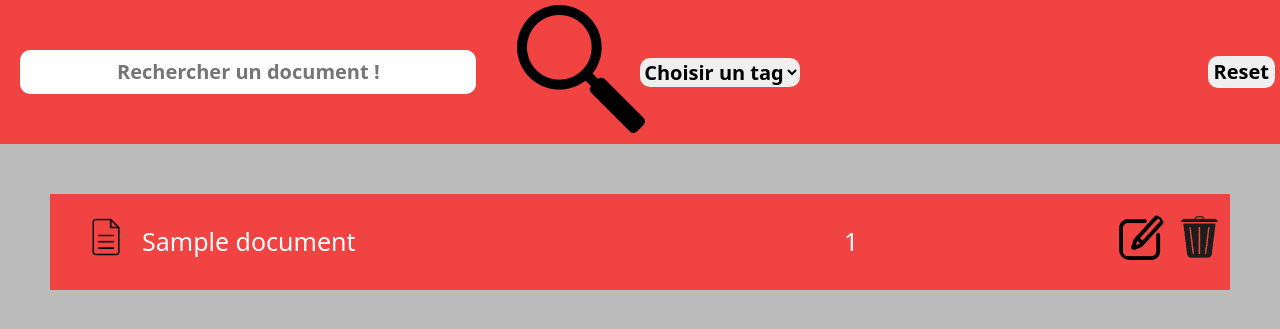
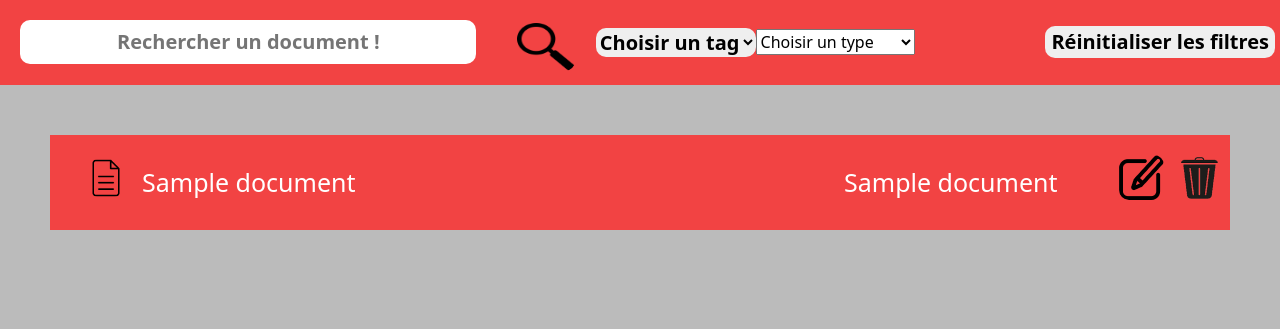
Before and after one commit to DorianLudm/Appli_Pompiers, a Flask app: page /rechercheDocAdmin in a window 1280 px wide. Shown: the part 224-553 px from the top of the page. Run offline with Flask 3, Linux system fonts and the light colour scheme; a user stored in the database is signed in; tables that the repository leaves empty hold one stand-in row (values such as "Sample post"); parts of the project's set-up code (start-up, migrations or seed data) failed here and were passed over; some libraries are stand-ins or nearby versions.

Commit message:
Filtres documents admin OK

```diff
--- a/site_web/models.py
+++ b/site_web/models.py
@@ -86,6 +86,7 @@ def get_document_types(idTypeDoc, active_tags,filtre_texte):
                 resultat.append(doc)
         return resultat
     return document
+
 def get_document_id(idDoc):
     return Document.query.get(idDoc)
 
--- a/site_web/static/css/recherche_doc_admin.css
+++ b/site_web/static/css/recherche_doc_admin.css
@@ -12,8 +12,9 @@ div>div,div>form,.tags{
     flex-basis: 30%;
 }
 .loop_research {
-    width: 10%;
-    height: 20%;
+    width: auto;
+    height: 6vh;
+    margin-right: 2%;
 }
 .loop_research>input{
     width: 100%;
@@ -60,7 +61,7 @@ div>div,div>form,.tags{
     justify-content: right;
     flex-basis: auto;
 }
-.tags{
+.tags, .types{
     flex-grow: 1;
     justify-content: left;
     flex-basis: auto;
--- a/site_web/templates/recherche_doc_admin.html
+++ b/site_web/templates/recherche_doc_admin.html
@@ -22,6 +22,17 @@
                     <option value="{{x.nomTag}}" type ="submit">{{x.nomTag}}</option>
                 {% endfor %}
             </select>
+            <div class="types">
+                <select name="types">
+                    <option selected="selected" hidden="hidden">{{ selectType }}</option>
+                    {% if selectType != "Choisir un type" %}
+                        <option value="Tous les types">Tous les types</option>
+                    {% endif %}
+                    {% for x in types %}
+                        <option value="{{x.nomType}}" type ="submit">{{x.nomType}}</option>
+                    {% endfor %}
+                </select>
+            </div>
             <div class="active_tag">
                 {% for x in active_tags %}
                     <input name="retirer_filtre" type="Submit" value="{{x}}"/>
@@ -29,7 +40,7 @@
             </div>
         </div>
     <div class="bouton_reset">
-        <input name="reset" type="Submit" value="Reset" />
+        <input name="reset" type="Submit" value="Réinitialiser les filtres" />
     </div>
     </form>
 </div>
@@ -37,15 +48,17 @@
     <ul class="resultat">
         <li class="doc">
             {% for elem in result %}
+                {% if elem.nomType == selectType or selectType == "Choisir un type"%}
                     {% for doc in elem.element %}
                         <ul class="in_ligne">
                             <a href=modifierDoc><input type="image" class="ImgDoc" src="/static/img/documentIco.png"></a>
                             <li class="nomDoc"><a href=modifierCompte>{{ doc.nomDoc }}</a></li>
-                        <li class="typeDoc">{{ doc.idType }}</li>
+                            <li class="typeDoc">{{ elem.nomType }}</li>
                             <a href=modifierDoc><input class="buttonCompte" type="image" src="/static/img/modificationIco.png" alt="ModifierCompte"/></a>
                             <a href=supprimerDoc><input class="buttonCompte" type="image" src="/static/img/poubelleIco.png" alt="SupprimerCompte"/></a>
                         </ul>
                     {% endfor %}
+                {% endif %}
             {% endfor %}
         </li>
     </ul>
--- a/site_web/views.py
+++ b/site_web/views.py
@@ -10,7 +10,7 @@ import webbrowser
 
 active_tags = []
 filtre_texte = ""
-
+selectType = "Choisir un type"
 
 @app.route('/pompier')
 @login_required
@@ -115,7 +115,7 @@ def recherche_comptes(searchNom="", selectGrade="Choisir un grade", selectCasern
 
 @app.route('/rechercheDocAdmin')
 def recherche_doc_admin():
-    global active_tags
+    global active_tags, selectType
     result = []
     for i in get_types():
         resultat = dict()
@@ -125,7 +125,7 @@ def recherche_doc_admin():
         for document in get_document_types(i.idType, active_tags,filtre_texte):
             resultat["element"].append(document)
         result.append(resultat)
-    return render_template("recherche_doc_admin.html",tags = get_tags(), active_tags = active_tags, result = result, util = informations_utlisateurs())
+    return render_template("recherche_doc_admin.html",tags = get_tags(), active_tags = active_tags, result = result, types= get_types(), util = informations_utlisateurs(), selectType=selectType)
 
 @app.route('/rechercheDocuments')
 @login_required
@@ -154,8 +154,11 @@ def appliquer_filtres():
 
 @app.route('/appliquer_filtres_doc', methods=['GET', 'POST'])
 def ajouter_filtre_doc_admin():
-    global active_tags, filtre_texte
+    global active_tags, filtre_texte, selectType
     if request.method=='POST':
+        selectType = request.form.get('types')
+        if selectType == "Tous les types":
+            selectType = "Choisir un type"
         tag=request.form['tags']
         if tag != "Choisir un tag":
             active_tags.append(tag)
@@ -167,6 +170,7 @@ def ajouter_filtre_doc_admin():
         if request.form.get('reset'):
             active_tags = []
             filtre_texte = ""
+            selectType = "Choisir un type"
             return redirect(url_for('recherche_doc_admin'))
         elif request.form.get('retirer_filtre'):
             active_tags.remove(request.form.get('retirer_filtre'))
```
Lines whose indentation alone changed are shown as unchanged.
